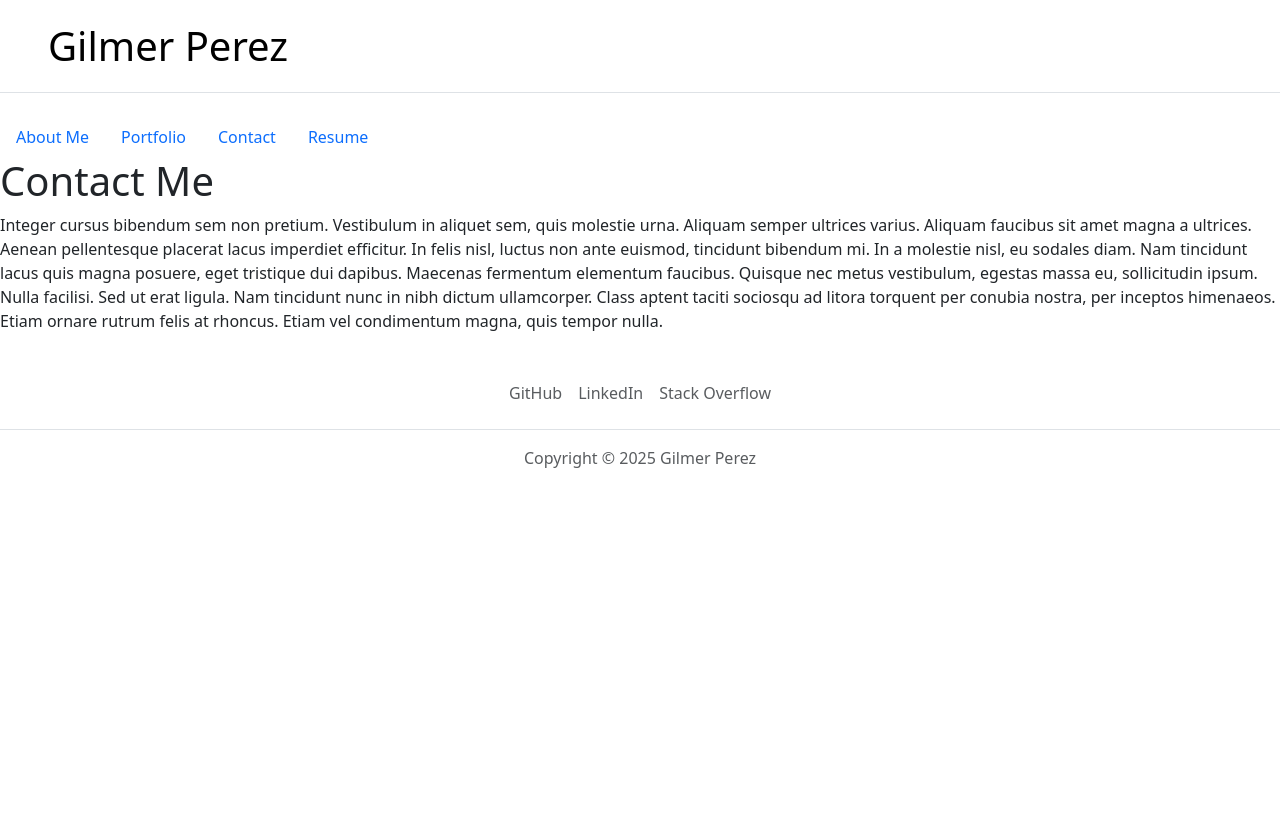
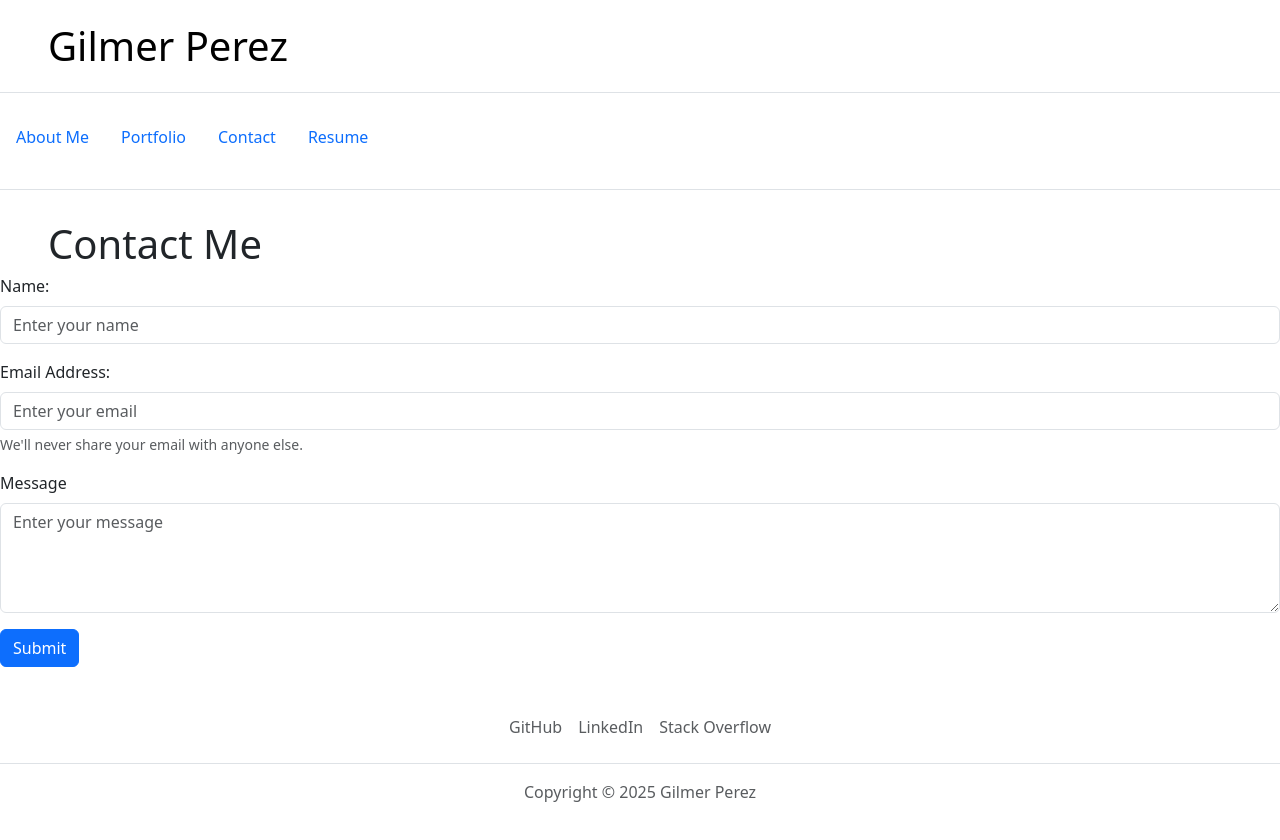
Before and after one commit to gilmerperez/module-12-challenge, a React (Vite) app: page /Contact in a window 1280 px wide. Shown: the top 840 px of the page. Before the commit the page ends 800 px from the top, so only its background shows below. Built offline with nearby package versions, Linux system fonts and the light colour scheme.

Commit message:
Added Contact Page

```diff
--- a/src/pages/Contact.jsx
+++ b/src/pages/Contact.jsx
@@ -1,24 +1,63 @@
-import React from 'react'
+import React from "react";
 
 const Contact = () => {
   return (
-    <div>
-      <h1>Contact Me</h1>
-      <p>
-        Integer cursus bibendum sem non pretium. Vestibulum in aliquet sem, quis
-        molestie urna. Aliquam semper ultrices varius. Aliquam faucibus sit amet
-        magna a ultrices. Aenean pellentesque placerat lacus imperdiet
-        efficitur. In felis nisl, luctus non ante euismod, tincidunt bibendum
-        mi. In a molestie nisl, eu sodales diam. Nam tincidunt lacus quis magna
-        posuere, eget tristique dui dapibus. Maecenas fermentum elementum
-        faucibus. Quisque nec metus vestibulum, egestas massa eu, sollicitudin
-        ipsum. Nulla facilisi. Sed ut erat ligula. Nam tincidunt nunc in nibh
-        dictum ullamcorper. Class aptent taciti sociosqu ad litora torquent per
-        conubia nostra, per inceptos himenaeos. Etiam ornare rutrum felis at
-        rhoncus. Etiam vel condimentum magna, quis tempor nulla.
-      </p>
-    </div>
-  )
-}
+    <form>
+      <header class="d-flex flex-wrap justify-content-center py-3 mb-4 border-bottom" />
+      <a
+        href="/"
+        class="d-flex align-items-center mb-3 mb-md-0 me-md-auto link-body-emphasis text-decoration-none"
+      />
+      <svg class="bi me-2" width="40" height="32">
+        <use xlink:href="#bootstrap"></use>
+      </svg>
+      <span class="fs-1">Contact Me</span>
 
-export default Contact
+      <div class="mb-3">
+        <label for="name" class="form-label">
+          Name:
+        </label>
+        <input
+          type="text"
+          class="form-control"
+          id="name"
+          placeholder="Enter your name"
+        />
+      </div>
+
+      <div class="mb-3">
+        <label for="email" class="form-label">
+          Email Address:
+        </label>
+        <input
+          type="email"
+          class="form-control"
+          id="email"
+          aria-describedby="emailHelp"
+          placeholder="Enter your email"
+        />
+        <div id="emailHelp" class="form-text">
+          We'll never share your email with anyone else.
+        </div>
+      </div>
+
+      <div class="mb-3">
+        <label for="message" class="form-label">
+          Message
+        </label>
+        <textarea
+          class="form-control"
+          id="message"
+          rows="4"
+          placeholder="Enter your message"
+        ></textarea>
+      </div>
+
+      <button type="submit" class="btn btn-primary">
+        Submit
+      </button>
+    </form>
+  );
+};
+
+export default Contact;
```
